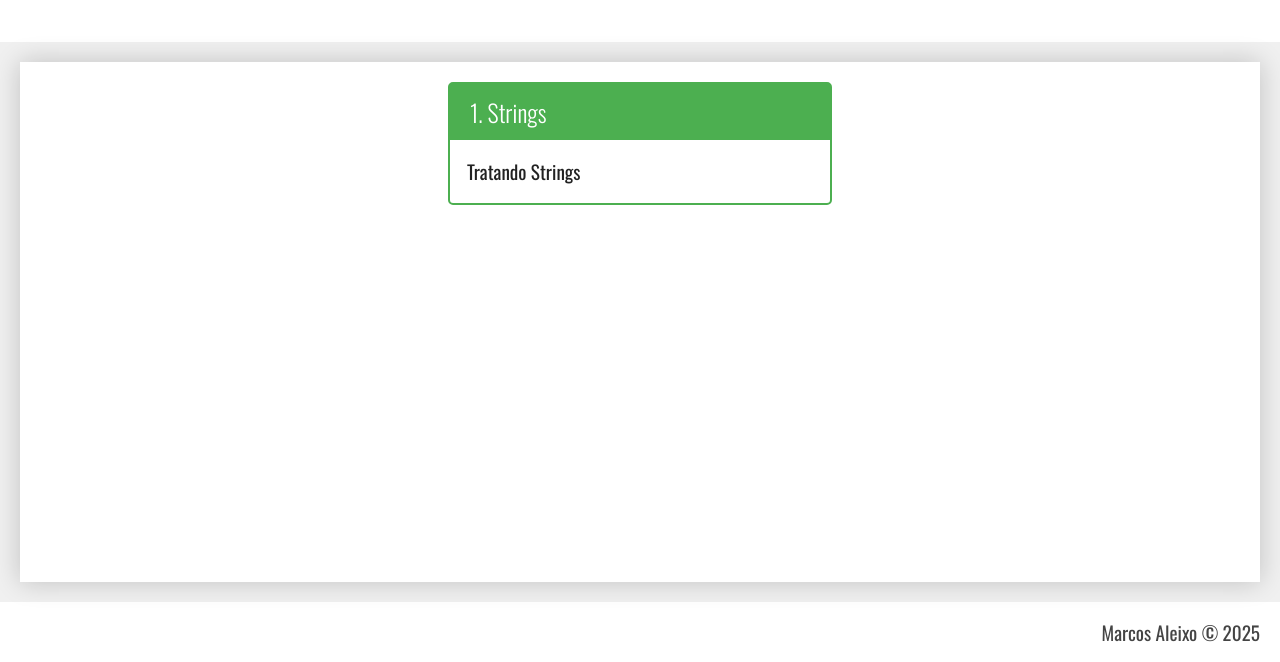
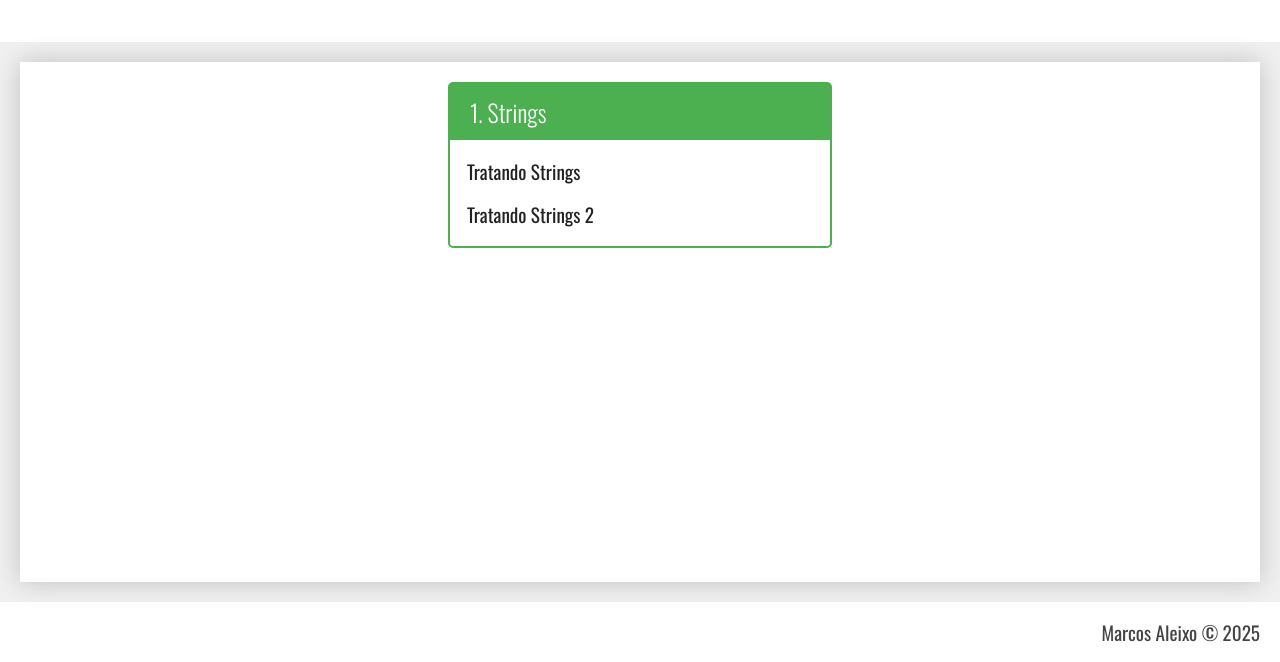
Before and after one commit to maleixorm/php-data, a PHP site: page / in a window 1280 px wide. Shown: the part 138-800 px from the top of the page. Run offline with PHP 8.4, Linux system fonts and the light colour scheme.

Commit message:
adicionando tratando strings 2 ao menu

```diff
--- a/menu.php
+++ b/menu.php
@@ -7,6 +7,11 @@
                     Tratando Strings
                 </a>
             </li>
+            <li>
+                <a href="exercicio.php?dir=strings&file=tratamento2">
+                    Tratando Strings 2
+                </a>
+            </li>
         </ul>
     </div>
 </nav>
```
